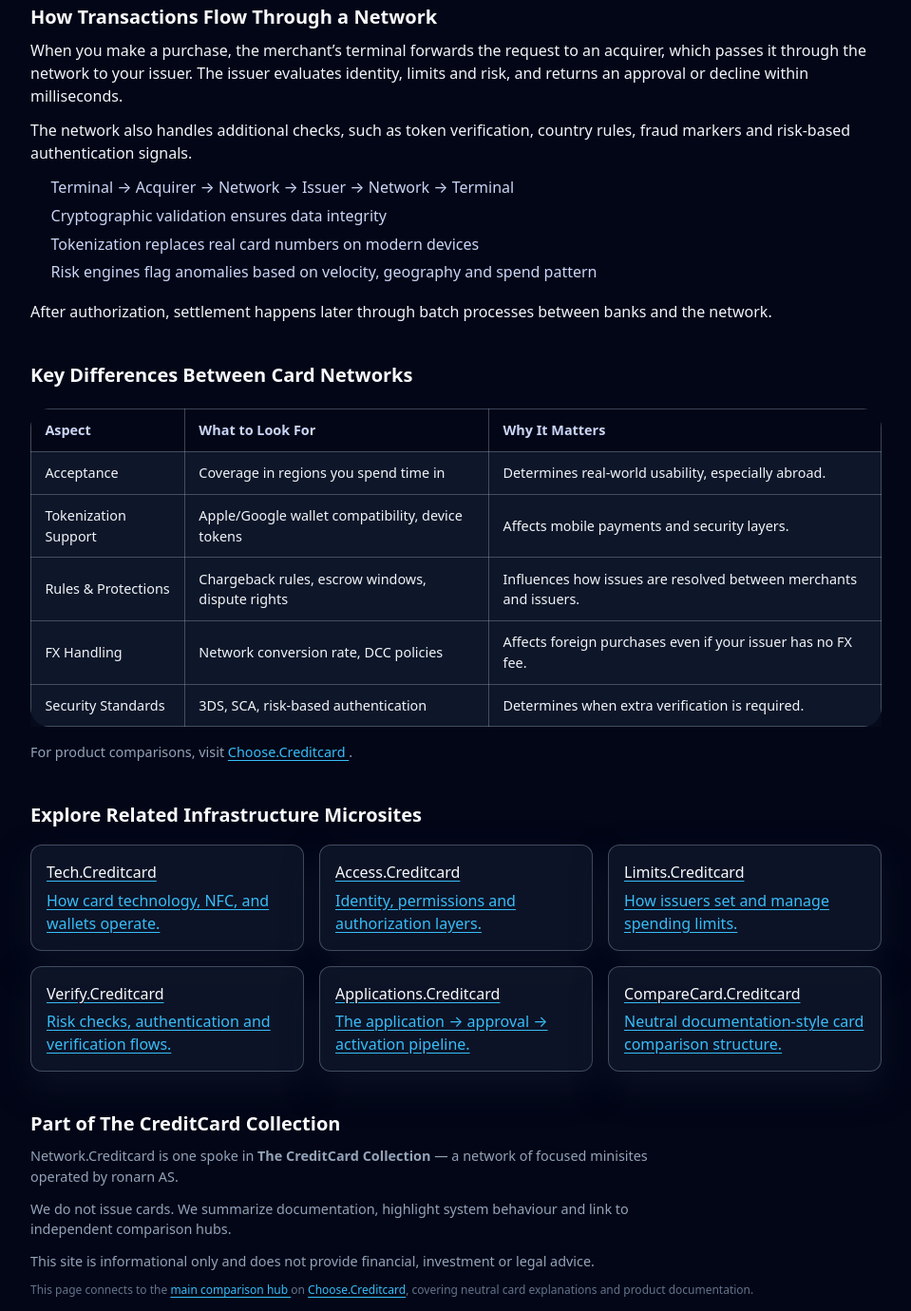
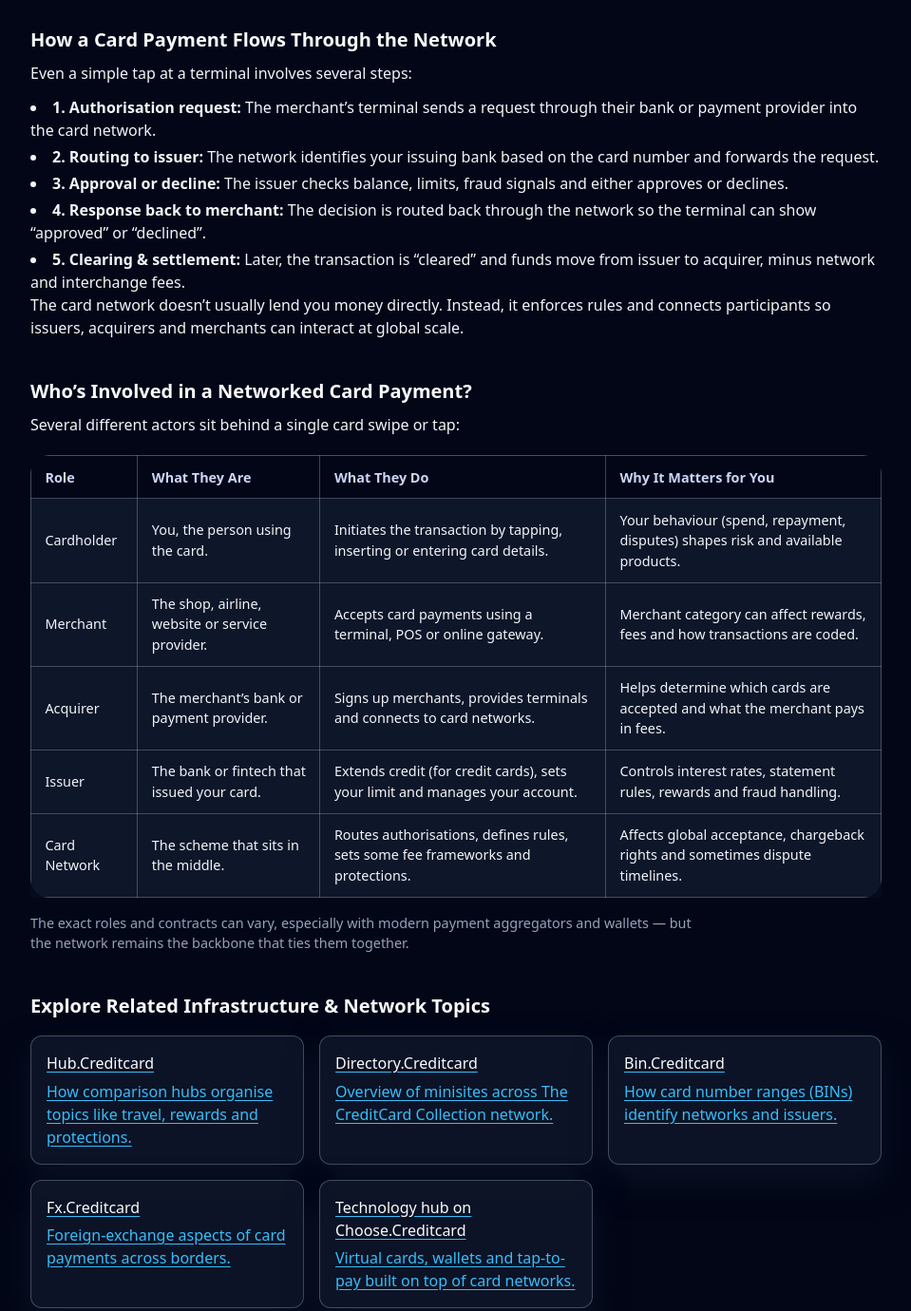
Before and after one commit to ChooseCreditCard/network.creditcard, a plain HTML site: page index.html in a window 1280 px wide. Shown: the part 583-1963 px from the top of the page at 95% size, without its empty margins (160-1119 px from the left). Drawn offline with nearby package versions, Linux system fonts and the light colour scheme.

Commit message:
Update index.html

```diff
--- a/index.html
+++ b/index.html
@@ -4,22 +4,22 @@
   <meta charset="UTF-8" />
   <meta name="viewport" content="width=device-width, initial-scale=1" />
 
-  <title>Network.Creditcard – How Card Networks Operate</title>
-  <meta name="description" content="Understand how global card networks work: routing, authorization, settlement, rules and interoperability. Neutral and educational overview of card network infrastructure." />
+  <title>Network.Creditcard – How Card Networks Connect Payments</title>
+  <meta name="description" content="What a card network is, how issuers, acquirers and merchants connect, and why networks matter for fees, protections and global acceptance. Neutral, educational overview." />
   <meta name="robots" content="index,follow" />
   <link rel="canonical" href="https://network.creditcard/" />
 
   <!-- Open Graph -->
-  <meta property="og:title" content="Network.Creditcard – Card Network Infrastructure Explained" />
-  <meta property="og:description" content="Learn how Visa, Mastercard and other networks route transactions, verify identity, set rules and manage settlement." />
+  <meta property="og:title" content="Network.Creditcard – Card Networks Explained" />
+  <meta property="og:description" content="Independent explanation of how card networks connect banks, merchants and cardholders, and how that affects fees, routing and protections." />
   <meta property="og:type" content="website" />
   <meta property="og:url" content="https://network.creditcard/" />
   <meta property="og:image" content="https://choose.creditcard/preview.png?utm_source=network.creditcard&utm_medium=referral&utm_campaign=og_image" />
 
   <!-- Twitter -->
   <meta name="twitter:card" content="summary_large_image" />
-  <meta name="twitter:title" content="Network.Creditcard – Card Network Infrastructure Explained" />
-  <meta name="twitter:description" content="Neutral documentation-style explanation of card network rules, routing, interoperability and settlement." />
+  <meta name="twitter:title" content="Network.Creditcard – Card Networks Explained" />
+  <meta name="twitter:description" content="Learn how card networks sit between your bank and the merchant, and what that means for fees, acceptance and protections." />
   <meta name="twitter:image" content="https://choose.creditcard/preview.png?utm_source=network.creditcard&utm_medium=referral&utm_campaign=twitter_image" />
 
   <!-- GA4 -->
@@ -44,13 +44,13 @@
         <div class="cc-logo">CC</div>
         <div class="brand-text">
           <div class="brand-title">Network.Creditcard</div>
-          <div class="brand-subtitle">Card Network Infrastructure Explained</div>
+          <div class="brand-subtitle">How Card Networks Connect Payments</div>
         </div>
       </div>
       <nav class="nav-links" aria-label="Page navigation">
         <a href="#overview">Overview</a>
-        <a href="#mechanics">How It Works</a>
-        <a href="#compare">Compare</a>
+        <a href="#flow">How Payments Flow</a>
+        <a href="#roles">Who Does What</a>
       </nav>
     </div>
   </header>
@@ -66,12 +66,12 @@
     <!-- Hero -->
     <section class="hero">
       <div class="hero-content">
-        <h1>How Global Card Networks Actually Work</h1>
+        <h1>What a Card Network Actually Does</h1>
         <p class="hero-lead">
-          Every card transaction — whether online or tap-to-pay — relies on network rules, routing and real-time authorization. This page breaks down how Visa, Mastercard and similar networks operate behind the scenes.
+          Behind every tap, chip or online checkout, a card network connects your bank and the merchant. This page explains how that network is structured, who gets paid, and why it matters for fees, protections and where your card is accepted.
         </p>
         <a class="cta" href="https://choose.creditcard/?utm_source=network.creditcard&utm_medium=referral&utm_campaign=hero_cta">
-          Explore independent card comparisons
+          Compare cards at the main hub
         </a>
       </div>
     </section>
@@ -79,137 +79,131 @@
     <!-- Overview -->
     <section id="overview" class="section">
       <h2>What Is a Card Network?</h2>
-      <p>A card network is the system that connects merchants, acquirers, issuers and cardholders. It sets the technical standards, the security rules and the transaction flow used for authorizing and settling payments.</p>
-      <p>Networks like Visa and Mastercard do not issue cards. Instead, they define the infrastructure that makes cards interoperable across millions of terminals and banks worldwide.</p>
+      <p>A <strong>card network</strong> is the infrastructure that carries payment messages between the bank that issued your card and the financial institution that serves the merchant. It defines technical standards, routing rules and many of the protections that apply when something goes wrong.</p>
+      <p>When people talk about “which network” a card runs on, they usually mean which brand and ruleset sits in the middle of the transaction — not which bank issued the plastic or digital card you hold.</p>
     </section>
 
-    <!-- Mechanics -->
-    <section id="mechanics" class="section">
-      <h2>How Transactions Flow Through a Network</h2>
-      <p>When you make a purchase, the merchant’s terminal forwards the request to an acquirer, which passes it through the network to your issuer. The issuer evaluates identity, limits and risk, and returns an approval or decline within milliseconds.</p>
-      <p>The network also handles additional checks, such as token verification, country rules, fraud markers and risk-based authentication signals.</p>
-
-      <ul class="list">
-        <li>Terminal → Acquirer → Network → Issuer → Network → Terminal</li>
-        <li>Cryptographic validation ensures data integrity</li>
-        <li>Tokenization replaces real card numbers on modern devices</li>
-        <li>Risk engines flag anomalies based on velocity, geography and spend pattern</li>
+    <!-- Payment flow -->
+    <section id="flow" class="section">
+      <h2>How a Card Payment Flows Through the Network</h2>
+      <p>Even a simple tap at a terminal involves several steps:</p>
+      <ul class="list-disc list-inside space-y-1">
+        <li><strong>1. Authorisation request:</strong> The merchant’s terminal sends a request through their bank or payment provider into the card network.</li>
+        <li><strong>2. Routing to issuer:</strong> The network identifies your issuing bank based on the card number and forwards the request.</li>
+        <li><strong>3. Approval or decline:</strong> The issuer checks balance, limits, fraud signals and either approves or declines.</li>
+        <li><strong>4. Response back to merchant:</strong> The decision is routed back through the network so the terminal can show “approved” or “declined”.</li>
+        <li><strong>5. Clearing &amp; settlement:</strong> Later, the transaction is “cleared” and funds move from issuer to acquirer, minus network and interchange fees.</li>
       </ul>
-
-      <p>After authorization, settlement happens later through batch processes between banks and the network.</p>
+      <p>The card network doesn’t usually lend you money directly. Instead, it enforces rules and connects participants so issuers, acquirers and merchants can interact at global scale.</p>
     </section>
 
-    <!-- Comparison table -->
-    <section id="compare" class="section">
-      <h2>Key Differences Between Card Networks</h2>
+    <!-- Roles table -->
+    <section id="roles" class="section">
+      <h2>Who’s Involved in a Networked Card Payment?</h2>
+      <p>Several different actors sit behind a single card swipe or tap:</p>
       <div class="table-wrap">
         <table class="table">
           <thead>
             <tr>
-              <th>Aspect</th>
-              <th>What to Look For</th>
-              <th>Why It Matters</th>
+              <th>Role</th>
+              <th>What They Are</th>
+              <th>What They Do</th>
+              <th>Why It Matters for You</th>
             </tr>
           </thead>
           <tbody>
             <tr>
-              <td>Acceptance</td>
-              <td>Coverage in regions you spend time in</td>
-              <td>Determines real-world usability, especially abroad.</td>
+              <td>Cardholder</td>
+              <td>You, the person using the card.</td>
+              <td>Initiates the transaction by tapping, inserting or entering card details.</td>
+              <td>Your behaviour (spend, repayment, disputes) shapes risk and available products.</td>
             </tr>
             <tr>
-              <td>Tokenization Support</td>
-              <td>Apple/Google wallet compatibility, device tokens</td>
-              <td>Affects mobile payments and security layers.</td>
+              <td>Merchant</td>
+              <td>The shop, airline, website or service provider.</td>
+              <td>Accepts card payments using a terminal, POS or online gateway.</td>
+              <td>Merchant category can affect rewards, fees and how transactions are coded.</td>
             </tr>
             <tr>
-              <td>Rules &amp; Protections</td>
-              <td>Chargeback rules, escrow windows, dispute rights</td>
-              <td>Influences how issues are resolved between merchants and issuers.</td>
+              <td>Acquirer</td>
+              <td>The merchant’s bank or payment provider.</td>
+              <td>Signs up merchants, provides terminals and connects to card networks.</td>
+              <td>Helps determine which cards are accepted and what the merchant pays in fees.</td>
             </tr>
             <tr>
-              <td>FX Handling</td>
-              <td>Network conversion rate, DCC policies</td>
-              <td>Affects foreign purchases even if your issuer has no FX fee.</td>
+              <td>Issuer</td>
+              <td>The bank or fintech that issued your card.</td>
+              <td>Extends credit (for credit cards), sets your limit and manages your account.</td>
+              <td>Controls interest rates, statement rules, rewards and fraud handling.</td>
             </tr>
             <tr>
-              <td>Security Standards</td>
-              <td>3DS, SCA, risk-based authentication</td>
-              <td>Determines when extra verification is required.</td>
+              <td>Card Network</td>
+              <td>The scheme that sits in the middle.</td>
+              <td>Routes authorisations, defines rules, sets some fee frameworks and protections.</td>
+              <td>Affects global acceptance, chargeback rights and sometimes dispute timelines.</td>
             </tr>
           </tbody>
         </table>
       </div>
-
       <p class="small">
-        For product comparisons, visit
-        <a href="https://choose.creditcard/?utm_source=network.creditcard&utm_medium=referral&utm_campaign=comparison_section">
-          Choose.Creditcard
-        </a>.
+        The exact roles and contracts can vary, especially with modern payment aggregators and wallets — but the network remains the backbone that ties them together.
       </p>
     </section>
 
-    <!-- Cluster links -->
+    <!-- Cluster links to other minisites -->
     <section class="section">
-      <h2>Explore Related Infrastructure Microsites</h2>
+      <h2>Explore Related Infrastructure &amp; Network Topics</h2>
       <div class="cluster-grid">
-        <a class="cluster-card" href="https://tech.creditcard/?utm_source=network.creditcard&utm_medium=referral&utm_campaign=cluster_tech">
-          <h3>Tech.Creditcard</h3>
-          <p>How card technology, NFC, and wallets operate.</p>
+        <a class="cluster-card" href="https://hub.creditcard/?utm_source=network.creditcard&utm_medium=referral&utm_campaign=cluster_hub">
+          <h3>Hub.Creditcard</h3>
+          <p>How comparison hubs organise topics like travel, rewards and protections.</p>
         </a>
-        <a class="cluster-card" href="https://access.creditcard/?utm_source=network.creditcard&utm_medium=referral&utm_campaign=cluster_access">
-          <h3>Access.Creditcard</h3>
-          <p>Identity, permissions and authorization layers.</p>
+        <a class="cluster-card" href="https://directory.creditcard/?utm_source=network.creditcard&utm_medium=referral&utm_campaign=cluster_directory">
+          <h3>Directory.Creditcard</h3>
+          <p>Overview of minisites across The CreditCard Collection network.</p>
         </a>
-        <a class="cluster-card" href="https://limits.creditcard/?utm_source=network.creditcard&utm_medium=referral&utm_campaign=cluster_limits">
-          <h3>Limits.Creditcard</h3>
-          <p>How issuers set and manage spending limits.</p>
+        <a class="cluster-card" href="https://bin.creditcard/?utm_source=network.creditcard&utm_medium=referral&utm_campaign=cluster_bin">
+          <h3>Bin.Creditcard</h3>
+          <p>How card number ranges (BINs) identify networks and issuers.</p>
         </a>
-        <a class="cluster-card" href="https://verify.creditcard/?utm_source=network.creditcard&utm_medium=referral&utm_campaign=cluster_verify">
-          <h3>Verify.Creditcard</h3>
-          <p>Risk checks, authentication and verification flows.</p>
+        <a class="cluster-card" href="https://fx.creditcard/?utm_source=network.creditcard&utm_medium=referral&utm_campaign=cluster_fx">
+          <h3>Fx.Creditcard</h3>
+          <p>Foreign-exchange aspects of card payments across borders.</p>
         </a>
-        <a class="cluster-card" href="https://applications.creditcard/?utm_source=network.creditcard&utm_medium=referral&utm_campaign=cluster_applications">
-          <h3>Applications.Creditcard</h3>
-          <p>The application → approval → activation pipeline.</p>
-        </a>
-        <a class="cluster-card" href="https://comparecard.creditcard/?utm_source=network.creditcard&utm_medium=referral&utm_campaign=cluster_comparecard">
-          <h3>CompareCard.Creditcard</h3>
-          <p>Neutral documentation-style card comparison structure.</p>
+        <a class="cluster-card" href="https://technology.creditcard/?utm_source=network.creditcard&utm_medium=referral&utm_campaign=cluster_technology">
+          <h3>Technology hub on Choose.Creditcard</h3>
+          <p>Virtual cards, wallets and tap-to-pay built on top of card networks.</p>
         </a>
       </div>
     </section>
 
-    <!-- Collection -->
+    <!-- Collection / snippet -->
     <section class="section">
       <h2>Part of The CreditCard Collection</h2>
       <p class="small">
-        Network.Creditcard is one spoke in <strong>The CreditCard Collection</strong> — a network of focused minisites operated by ronarn AS.
+        Network.Creditcard belongs to <strong>The CreditCard Collection</strong> — a network of focused minisites by ronarn AS. Each site explains one piece of the card ecosystem. This one focuses on how networks connect issuers, acquirers, merchants and cardholders.
       </p>
       <p class="small">
-        We do not issue cards. We summarize documentation, highlight system behaviour and link to independent comparison hubs.
+        We do not operate a card network or issue cards. Content is based on typical industry structures and public documentation, and may differ from how any single provider works in detail.
       </p>
       <p class="small">
-        This site is informational only and does not provide financial, investment or legal advice.
+        Nothing on this page is personal financial advice. Always refer to your issuer’s and payment provider’s official terms for binding information.
       </p>
 
-      <!-- Comparison hub snippet -->
-      <p class="text-xs text-slate-500 mt-6">
-        This page connects to the
-        <a href="https://choose.creditcard/?utm_source=network.creditcard&utm_medium=referral&utm_campaign=hub_network"
-           class="font-medium hover:text-slate-900">
-          main comparison hub
+      <!-- ROOT HUB SNIPPET -->
+      <div class="hub-link">
+        <a href="https://choose.creditcard/?utm_source=network.creditcard&utm_medium=referral&utm_campaign=minisite_to_hub"
+           class="text-sm text-slate-400 hover:text-slate-100">
+          Compare cards at Choose.Creditcard
         </a>
-        on <a href="https://choose.creditcard/" class="font-medium hover:text-slate-900">Choose.Creditcard</a>,
-        covering neutral card explanations and product documentation.
-      </p>
+      </div>
     </section>
 
     <!-- Bottom CTA -->
     <section class="section">
-      <h2>Ready to Explore More Infrastructure?</h2>
+      <h2>From Network Mechanics to Real Card Choices</h2>
       <p class="small">
-        Use Network.Creditcard to understand how networks operate — then explore the main hub for structured comparisons.
+        Use Network.Creditcard to understand the rails beneath your card — then visit the main comparison hub to see how different products line up on fees, protections, rewards and technology.
       </p>
       <a class="cta" href="https://choose.creditcard/?utm_source=network.creditcard&utm_medium=referral&utm_campaign=bottom_cta">
         Go to Choose.Creditcard
```
